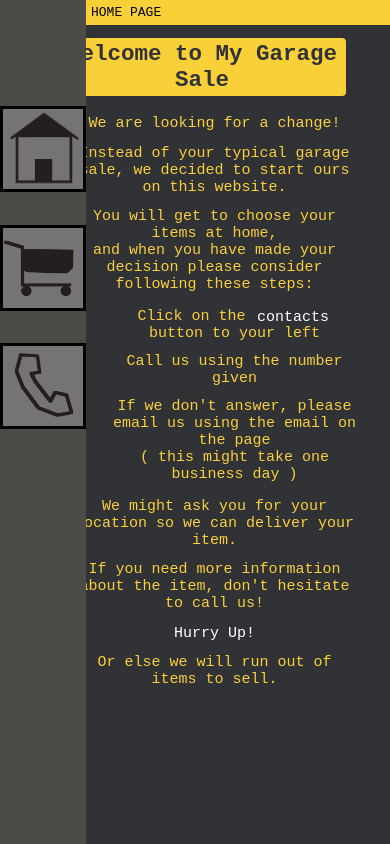
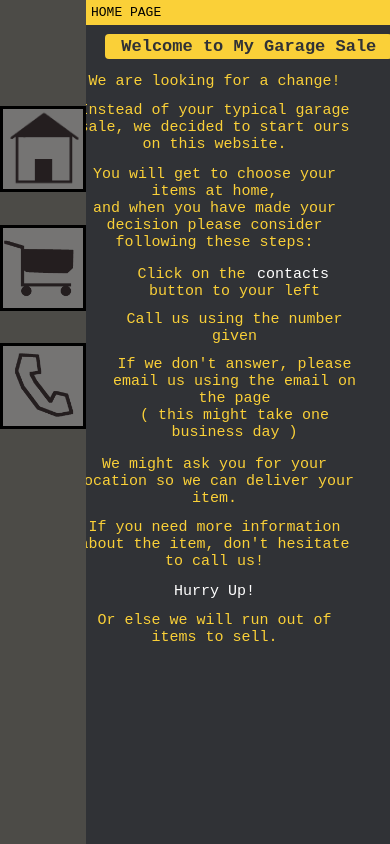
Before and after one commit to mohammedwebdiv/mohammedwebdiv.github.io, a plain HTML site: page index.html in a window 390 px wide. Drawn offline with Linux system fonts and the light colour scheme.

Commit message:
Update style.css

```diff
--- a/css/style.css
+++ b/css/style.css
@@ -82,7 +82,9 @@ h2{
   color: #303236 ;
   border-radius: 4px;
   padding: 1%;
-  width: 90%
+  width: 90%;
+  margin-left: 13%;
+
 }
 
 
@@ -182,6 +184,17 @@ figure{
 
   }
 
+  h2{
+    background: #FAD038;
+    color: #303236 ;
+    border-radius: 4px;
+    padding: 1%;
+    width: 90%;
+    margin-left: 15%;
+    font-size: 17px;
+
+  }
+
   figcaption{
     color: #FAD038;
     margin-top: 10%;
```
